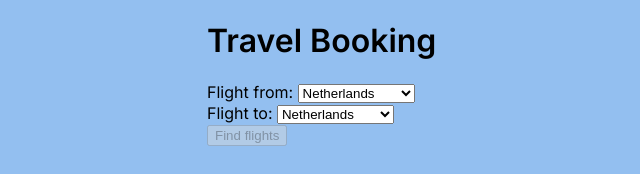
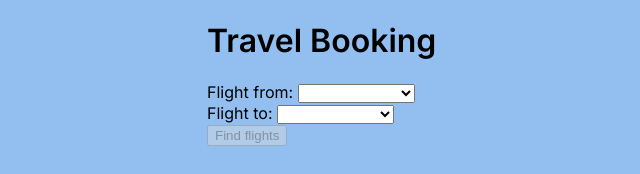
Before and after one commit to Biosaiber/travel-booking, an Angular app: page / in a window 1280 px wide. Shown: the top 174 px of the page, without its empty margins (133-773 px from the left). Built offline with nearby package versions, Linux system fonts and the light colour scheme.

Commit message:
feat: init for form to select a flight

```diff
--- a/src/app/home/home.component.html
+++ b/src/app/home/home.component.html
@@ -1,9 +1,9 @@
-<form>
+<form (ngSubmit)="onSubmit()">
     <div>
         <label for="flight-from">
             Flight from:
         </label>
-        <select name="flight-from" id="flight-from">
+        <select name="flight-from" id="flight-from" [(ngModel)]="travelModel.fromCountry">
             @for (country of this.countries; track country) {
             <option value="{{country}}">{{country}}</option>
             }
@@ -14,7 +14,7 @@
         <label for="flight-to">
             Flight to:
         </label>
-        <select name="flight-to" id="flight-to">
+        <select name="flight-to" id="flight-to" [(ngModel)]="travelModel.toCountry">
             @for (country of this.countries; track country) {
             <option value="{{country}}">{{country}}</option>
             }
--- a/src/app/home/home.component.ts
+++ b/src/app/home/home.component.ts
@@ -1,5 +1,6 @@
 import { Component, OnInit, inject } from '@angular/core';
 import { BookingService } from '../booking.service';
+import { FormsModule } from '@angular/forms';
 
 interface TravelModel {
   fromCountry: string;
@@ -8,7 +9,7 @@ interface TravelModel {
 
 @Component({
   selector: 'app-home',
-  imports: [],
+  imports: [FormsModule],
   templateUrl: './home.component.html',
   styleUrl: './home.component.css',
 })
@@ -25,4 +26,8 @@ export class HomeComponent implements OnInit {
     this.countries = this.bookingService.getCountries();
   }
 
+  onSubmit() {
+
+  }
+
 }
```
